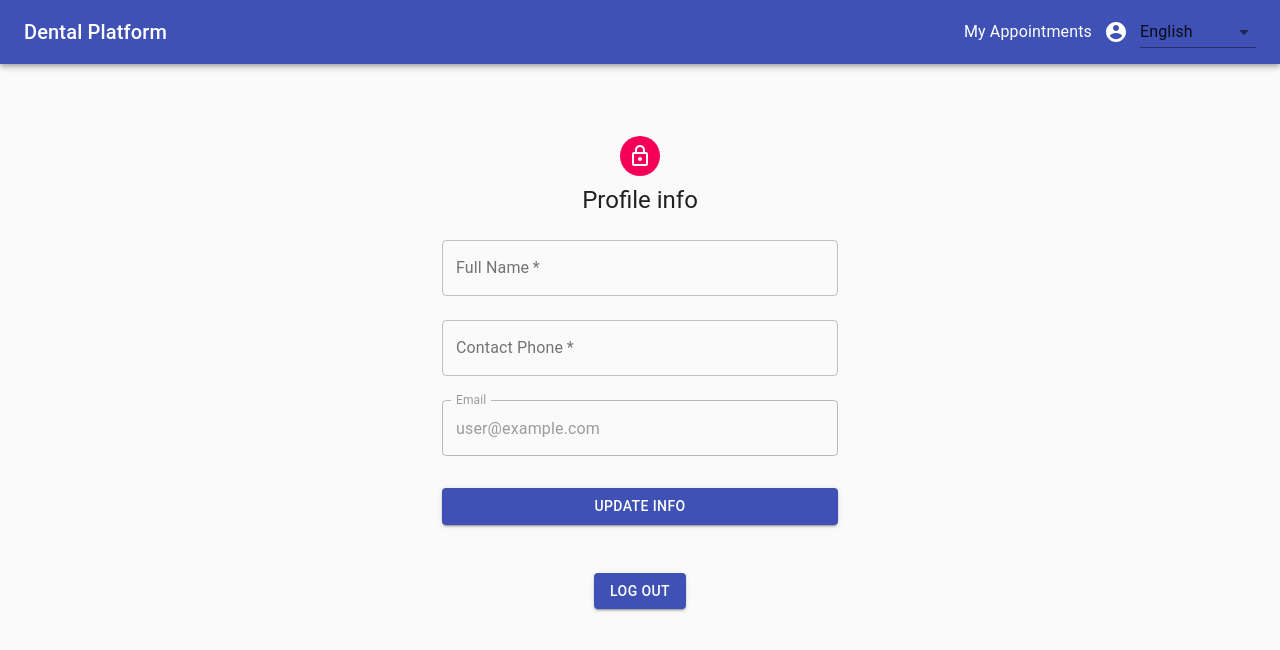
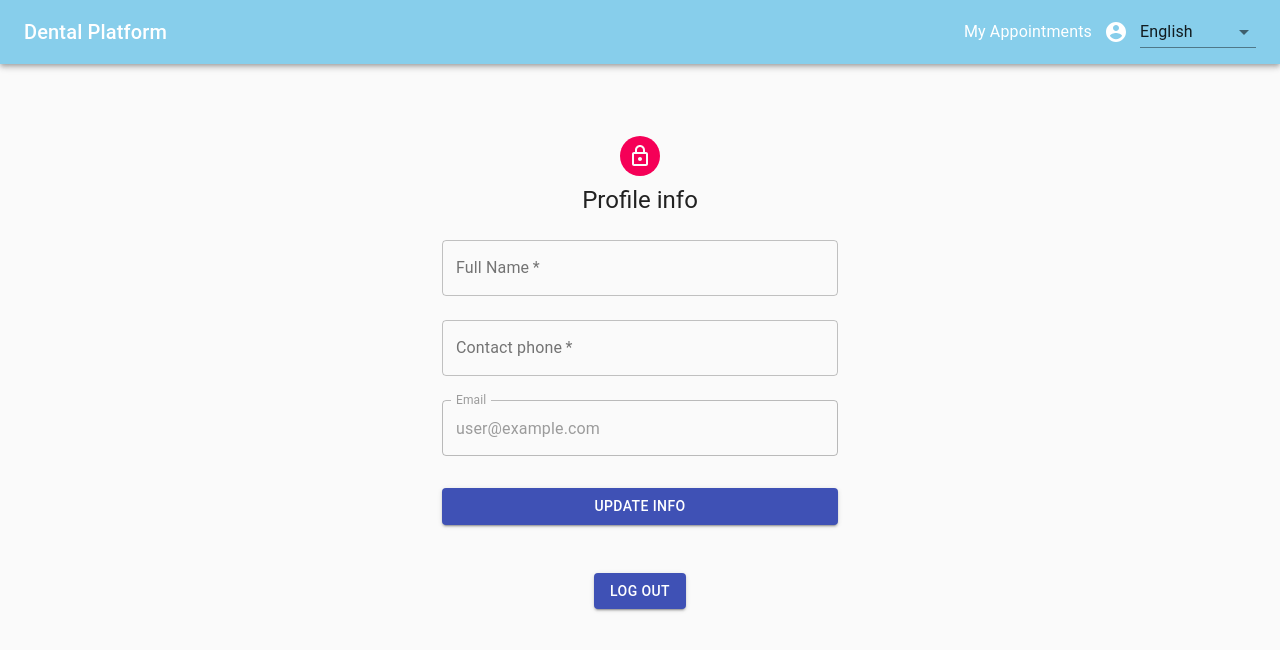
Before and after one commit to yuriy-kuzin-webdev/react-dc-client, a React (Create React App) app: page /account in a window 1280 px wide. Shown: the top 650 px of the page. Built offline with nearby package versions, Linux system fonts and the light colour scheme; no server answers; sample sign-in values are in the browser's storage.

Commit message:
updated account.js

```diff
--- a/src/components/Account.js
+++ b/src/components/Account.js
@@ -94,7 +94,7 @@ export default function Account() {
           <LockOutlinedIcon />
         </Avatar>
         <Typography component="h1" variant="h5">
-          Profile info
+          {["Profile info","Персональная информация","Персональна інформація"][context.languageCode]}
         </Typography>
         <form className={classes.form} noValidate onSubmit={handleSubmit}>
           <TextField
@@ -102,7 +102,7 @@ export default function Account() {
             margin="normal"
             required
             fullWidth
-            label="Full Name"
+            label={["Full Name","Полное имя","Повне ім'я"][context.languageCode]}
             inputRef={nameRef}
             defaultValue={clientName}
           />
@@ -111,7 +111,7 @@ export default function Account() {
             margin="normal"
             required
             fullWidth
-            label="Contact Phone"
+            label={["Contact phone","Контактный телефон","Контактний телефон"][context.languageCode]}
             inputRef={phoneRef}
             defaultValue={clientPhone}
           />
@@ -120,7 +120,7 @@ export default function Account() {
             margin="normal"
             disabled
             fullWidth
-            label="Email"
+            label={["Email","Электронная почта","Електронна пошта"][context.languageCode]}
             defaultValue={currentUser.email}
           />
           {error && (
@@ -137,7 +137,7 @@ export default function Account() {
             className={classes.submit}
             disabled={loading}
           >
-            Update info
+            {["Update info","Обновить информацию","Поновити Iнформацiю"][context.languageCode]}
           </Button>
         </form>
         <Box mt={1}>
@@ -149,7 +149,7 @@ export default function Account() {
             className={classes.submit}
             disabled={loading}
           >
-            Log out
+            {["Log out","Выйти","Вийти"][context.languageCode]}
           </Button>
         </Box>
       </div>
--- a/src/components/NavBar.js
+++ b/src/components/NavBar.js
@@ -48,7 +48,7 @@ export default function NavBar() {
   return (
     <div className={classes.root}>
       <AppBar position="static">
-        <Toolbar>
+        <Toolbar style={{backgroundColor: '#87CEEB'}}>
           <Typography
             variant="h6"
             className={classes.title}
```
